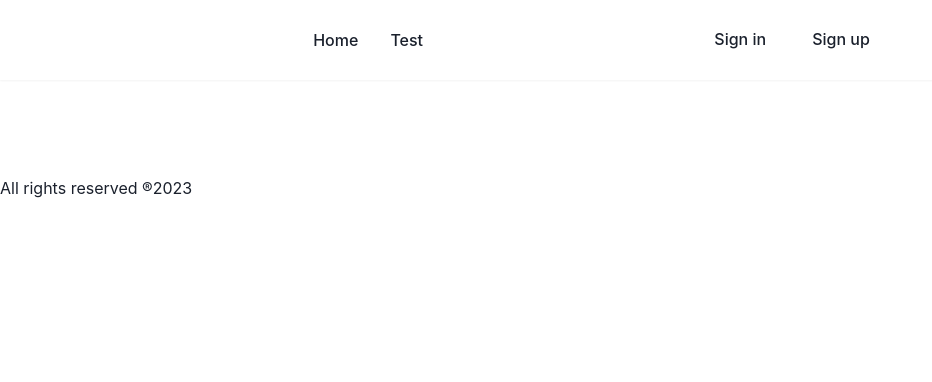
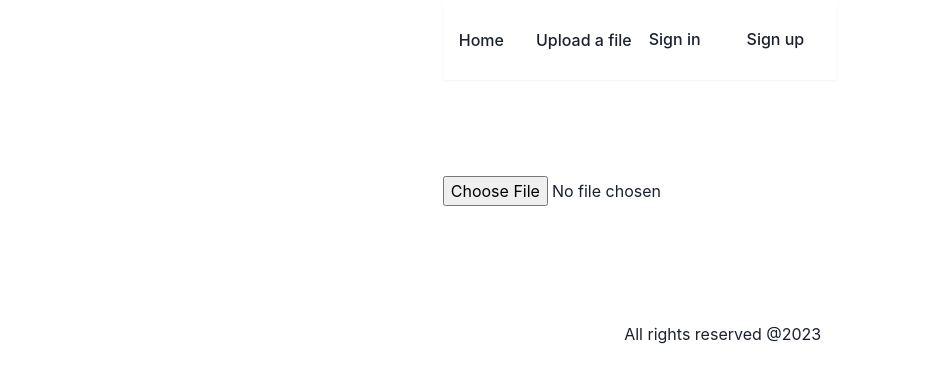
Before and after one commit to StratievMartin/scalebank-frontend, a React (Vite) app: page /upload in a window 1280 px wide. Shown: the top 382 px of the page, without its empty margins (0-932 px from the left). Built offline with nearby package versions, Linux system fonts and the light colour scheme.

Commit message:
displaying data from uploaded csv file

```diff
--- a/package.json
+++ b/package.json
@@ -18,6 +18,7 @@
     "framer-motion": "^10.12.9",
     "localforage": "^1.10.0",
     "match-sorter": "^6.3.1",
+    "papaparse": "^5.4.1",
     "prettier": "^2.8.8",
     "react": "^18.2.0",
     "react-dom": "^18.2.0",
@@ -26,7 +27,9 @@
     "sort-by": "^1.2.0"
   },
   "devDependencies": {
+    "@types/papaparse": "^5.3.7",
     "@types/react": "^18.0.28",
+    "@types/react-csv": "^1.1.3",
     "@types/react-dom": "^18.0.11",
     "@typescript-eslint/eslint-plugin": "^5.57.1",
     "@typescript-eslint/parser": "^5.57.1",
--- /dev/null
+++ b/src/components/CsvFormUpload.tsx
@@ -0,0 +1,40 @@
+import React, { useState } from 'react'
+import Papa from 'papaparse'
+import UiTable from './Table'
+
+type CsvDataType = {
+  data: string[][]
+  errors: any[]
+  meta: {
+    delimiter: string
+    linebreak: string
+  }
+}
+
+export default function CSVUploader() {
+  const [csvData, setCsvData] = useState<string[][]>([])
+
+  const handleCsvUpload = (event: React.ChangeEvent<HTMLInputElement>) => {
+    const file = event.target.files && event.target.files[0]
+
+
+    if (file) {
+      Papa.parse(file, {
+        header: true,
+        complete: (result: CsvDataType) => {
+          console.log(result.data)
+          setCsvData(result.data)
+        },
+      })
+    }
+  }
+
+  return (
+    <div>
+      <input type="file" onChange={handleCsvUpload} />
+      {csvData.length > 0 && (
+        <UiTable tableName="CSV Data" head={csvData[0]} body={csvData}></UiTable>
+      )}
+    </div>
+  )
+}
--- a/src/components/Footer.tsx
+++ b/src/components/Footer.tsx
@@ -1,7 +1,15 @@
-export default function Footer() {
+import { Box, Container } from '@chakra-ui/react'
+
+export default function Navbar() {
   return (
     <>
-      <p>All rights reserved ®2023</p>
+      <Box as="section" pt={{ base: '12', md: '24' }}>
+        <Container py={{ base: '4', lg: '5' }}>
+          <Box display="flex" justifyContent="end" as="nav" bg="bg-surface">
+            <p>All rights reserved @2023</p>
+          </Box>
+        </Container>
+      </Box>
     </>
   )
 }
--- a/src/components/Navbar.tsx
+++ b/src/components/Navbar.tsx
@@ -22,11 +22,12 @@ export default function Navbar() {
               {isDesktop ? (
                 <Flex alignItems="center" justify="space-between" flex="1">
                   <ButtonGroup variant="link" spacing="8">
-                    {['Home', 'Test'].map((item) => (
-                      <Link key={item} to={`/${item}`}>
-                        {item}
-                      </Link>
-                    ))}
+                    <Link to="/">
+                      Home
+                    </Link>
+                    <Link to="/upload">
+                      Upload a file
+                    </Link>
                   </ButtonGroup>
                   <HStack spacing="3">
                     <Button variant="ghost">
--- a/src/components/Table.tsx
+++ b/src/components/Table.tsx
@@ -10,43 +10,45 @@ import {
   TableContainer,
 } from '@chakra-ui/react'
 
-export default function UiTable() {
+interface IHead {
+  [key: string]: string
+}
+
+interface IBody {
+  [key: string]: string
+}
+
+interface UiTableProps {
+  tableName: String
+  head: IHead
+  body: IBody[]
+}
+
+export default function UiTable({ tableName, head, body }: UiTableProps) {
+  console.log('head', head)
+  console.log('body', body)
+
   return (
     <>
       <TableContainer>
         <Table variant="striped" colorScheme="teal">
-          <TableCaption>Imperial to metric conversion factors</TableCaption>
+          <TableCaption>{tableName}</TableCaption>
           <Thead>
             <Tr>
-              <Th>To convert</Th>
-              <Th>into</Th>
-              <Th isNumeric>multiply by</Th>
+              {Object.keys(head).map((header) => (
+                <Th key={header}>{head[header]}</Th>
+              ))}
             </Tr>
           </Thead>
           <Tbody>
-            <Tr>
-              <Td>inches</Td>
-              <Td>millimetres (mm)</Td>
-              <Td isNumeric>25.4</Td>
-            </Tr>
-            <Tr>
-              <Td>feet</Td>
-              <Td>centimetres (cm)</Td>
-              <Td isNumeric>30.48</Td>
-            </Tr>
-            <Tr>
-              <Td>yards</Td>
-              <Td>metres (m)</Td>
-              <Td isNumeric>0.91444</Td>
-            </Tr>
+            {body.map((row, index) => (
+              <Tr key={index}>
+                {Object.keys(row).map((cell, cellIndex) => (
+                  <td key={`${index}-${cellIndex}`}>{row[cell]}</td>
+                ))}
+              </Tr>
+            ))}
           </Tbody>
-          <Tfoot>
-            <Tr>
-              <Th>To convert</Th>
-              <Th>into</Th>
-              <Th isNumeric>multiply by</Th>
-            </Tr>
-          </Tfoot>
         </Table>
       </TableContainer>
     </>
--- a/src/index.css
+++ b/src/index.css
@@ -25,9 +25,10 @@ a:hover {
 
 body {
   margin: 0;
-  max-width: 1200px;
   min-width: 320px;
   min-height: 100vh;
+  display: flex;
+  justify-content: center;
 }
 
 h1 {
--- a/src/main.tsx
+++ b/src/main.tsx
@@ -5,6 +5,7 @@ import './index.css'
 import { Routes, Route, BrowserRouter } from 'react-router-dom'
 import { ChakraProvider } from '@chakra-ui/react'
 import Home from './pages/home.tsx'
+import FileUpload from './pages/fileUpload.tsx'
 import Navbar from './components/Navbar.tsx'
 import Footer from './components/Footer.tsx'
 
@@ -15,8 +16,7 @@ ReactDOM.createRoot(document.getElementById('root') as HTMLElement).render(
         <Navbar />
         <Routes>
           <Route path="/" element={<Home />} />
-          <Route path="/test" element={<App />} />
-          <Route path="/home" element={<Home />} />
+          <Route path="/upload" element={<FileUpload />} />
         </Routes>
         <Footer />
       </BrowserRouter>
--- /dev/null
+++ b/src/pages/fileUpload.tsx
@@ -0,0 +1,9 @@
+import CSVUploader from '../components/CsvFormUpload'
+
+export default function fileUpload() {
+  return (
+    <>
+      <CSVUploader />
+    </>
+  )
+}
```
Also changed, not shown: src/pages/home.tsx (line endings or trailing spaces), 1 other file (tests, documents, lock files or other folders).
